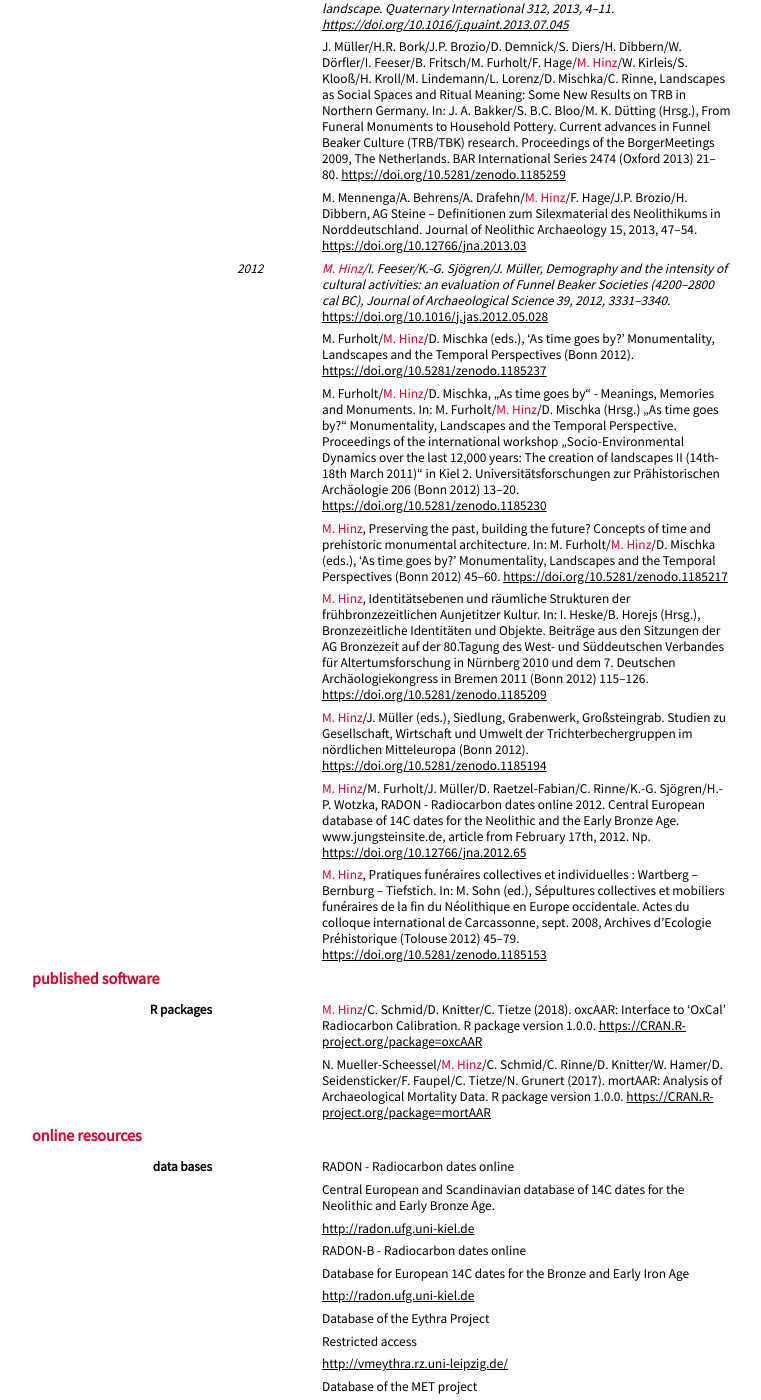
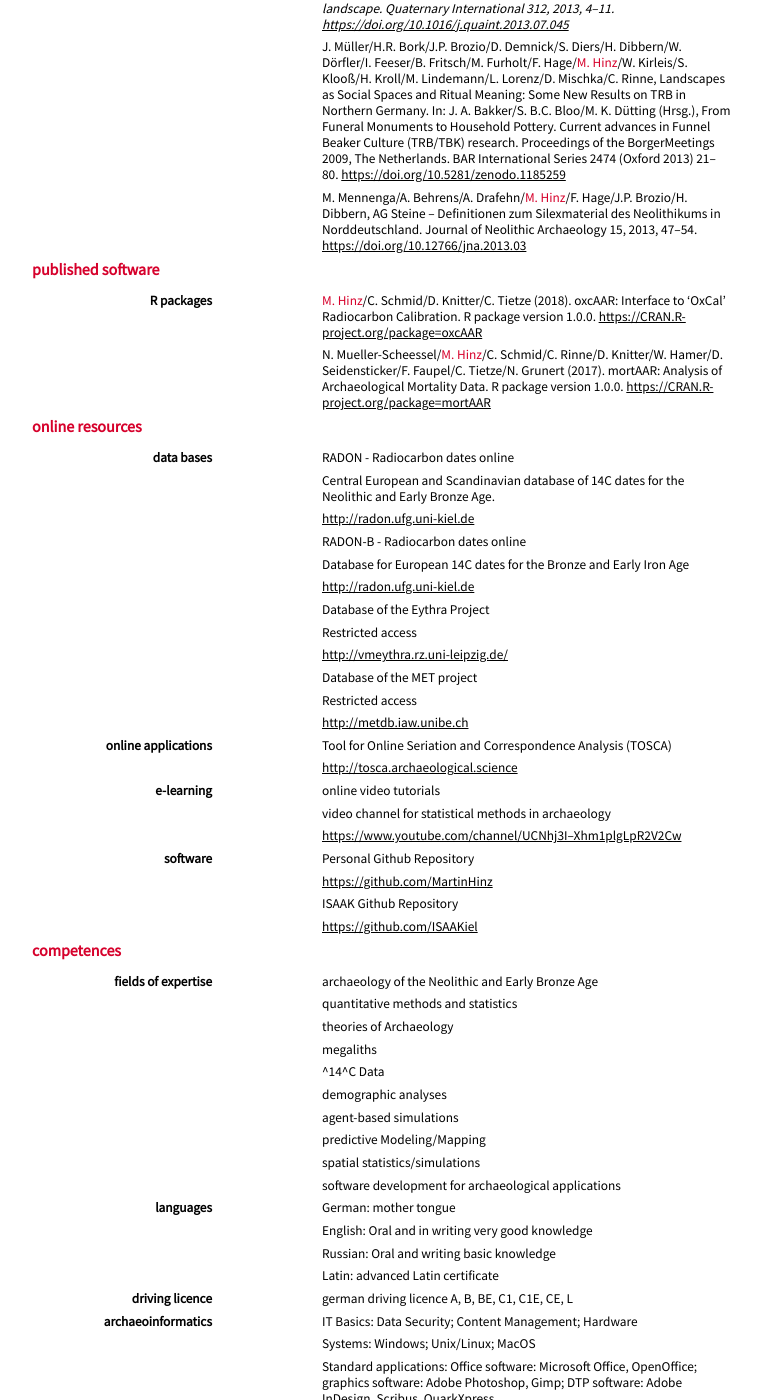
Before and after one commit to MartinHinz/cv, a Jekyll site: the page built from cv_english.md, in a window 1280 px wide and 1400 px high, scrolled down 3714 px. Shown: the whole window, without its empty margins (208-969 px from the left). Built offline with Jekyll 4.4.1, drawn with Linux system fonts in a browser that asks for light colours; nearby versions of some CDN libraries; our own code applies the rules of GitHub Pages for plain Markdown files.

Commit message:
Update cv_english.md

```diff
--- a/cv_english.md
+++ b/cv_english.md
@@ -211,16 +211,6 @@ in press
   - J. Müller/H.R. Bork/J.P. Brozio/D. Demnick/S. Diers/H. Dibbern/W. Dörfler/I. Feeser/B. Fritsch/M. Furholt/F. Hage/<span class="ich">M. Hinz</span>/W. Kirleis/S. Klooß/H. Kroll/M. Lindemann/L. Lorenz/D. Mischka/C. Rinne, Landscapes as Social Spaces and Ritual Meaning: Some New Results on TRB in Northern Germany. In: J. A. Bakker/S. B.C. Bloo/M. K. Dütting (Hrsg.), From Funeral Monuments to Household Pottery. Current advances in Funnel Beaker Culture (TRB/TBK) research. Proceedings of the BorgerMeetings 2009, The Netherlands. BAR International Series 2474 (Oxford 2013) 21–80. [https://doi.org/10.5281/zenodo.1185259](https://doi.org/10.5281/zenodo.1185259)
   - M. Mennenga/A. Behrens/A. Drafehn/<span class="ich">M. Hinz</span>/F. Hage/J.P. Brozio/H. Dibbern, AG Steine – Definitionen zum Silexmaterial des Neolithikums in Norddeutschland. Journal of Neolithic Archaeology 15, 2013, 47–54. [https://doi.org/10.12766/jna.2013.03](https://doi.org/10.12766/jna.2013.03)
 
-2012
-: - *<span class="ich">M. Hinz</span>/I. Feeser/K.-G. Sjögren/J. Müller, Demography and the intensity of cultural activities: an evaluation of Funnel Beaker Societies (4200–2800 cal BC), Journal of Archaeological Science 39, 2012, 3331–3340.* [https://doi.org/10.1016/j.jas.2012.05.028](https://doi.org/10.1016/j.jas.2012.05.028)
-  - M. Furholt/<span class="ich">M. Hinz</span>/D. Mischka (eds.), ‘As time goes by?’ Monumentality, Landscapes and the Temporal Perspectives (Bonn 2012). [https://doi.org/10.5281/zenodo.1185237](https://doi.org/10.5281/zenodo.1185237)
-  - M. Furholt/<span class="ich">M. Hinz</span>/D. Mischka, „As time goes by“ - Meanings, Memories and Monuments. In: M. Furholt/<span class="ich">M. Hinz</span>/D. Mischka (Hrsg.) „As time goes by?“ Monumentality, Landscapes and the Temporal Perspective. Proceedings of the international workshop „Socio-Environmental Dynamics over the last 12,000 years: The creation of landscapes II (14th-18th March 2011)“ in Kiel 2. Universitätsforschungen zur Prähistorischen Archäologie 206 (Bonn 2012) 13–20. [https://doi.org/10.5281/zenodo.1185230](https://doi.org/10.5281/zenodo.1185230)
-  - <span class="ich">M. Hinz</span>, Preserving the past, building the future? Concepts of time and prehistoric monumental architecture. In: M. Furholt/<span class="ich">M. Hinz</span>/D. Mischka (eds.), ‘As time goes by?’ Monumentality, Landscapes and the Temporal Perspectives (Bonn 2012) 45–60. [https://doi.org/10.5281/zenodo.1185217](https://doi.org/10.5281/zenodo.1185217)
-  - <span class="ich">M. Hinz</span>, Identitätsebenen und räumliche Strukturen der frühbronzezeitlichen Aunjetitzer Kultur. In: I. Heske/B. Horejs (Hrsg.), Bronzezeitliche Identitäten und Objekte. Beiträge aus den Sitzungen der AG Bronzezeit auf der 80.Tagung des West- und Süddeutschen Verbandes für Altertumsforschung in Nürnberg 2010 und dem 7. Deutschen Archäologiekongress in Bremen 2011 (Bonn 2012) 115–126. [https://doi.org/10.5281/zenodo.1185209](https://doi.org/10.5281/zenodo.1185209)
-  - <span class="ich">M. Hinz</span>/J. Müller (eds.), Siedlung, Grabenwerk, Großsteingrab. Studien zu Gesellschaft, Wirtschaft und Umwelt der Trichterbechergruppen im nördlichen Mitteleuropa (Bonn 2012). [https://doi.org/10.5281/zenodo.1185194](https://doi.org/10.5281/zenodo.1185194)
-  - <span class="ich">M. Hinz</span>/M. Furholt/J. Müller/D. Raetzel-Fabian/C. Rinne/K.-G. Sjögren/H.-P. Wotzka, RADON - Radiocarbon dates online 2012. Central European database of 14C dates for the Neolithic and the Early Bronze Age. www.jungsteinsite.de, article from February 17th, 2012. Np. [https://doi.org/10.12766/jna.2012.65](https://doi.org/10.12766/jna.2012.65)
-  - <span class="ich">M. Hinz</span>, Pratiques funéraires collectives et individuelles : Wartberg – Bernburg – Tiefstich. In: M. Sohn (ed.), Sépultures collectives et mobiliers funéraires de la fin du Néolithique en Europe occidentale.  Actes du colloque international de Carcassonne, sept. 2008, Archives d'Ecologie Préhistorique (Tolouse 2012) 45–79. [https://doi.org/10.5281/zenodo.1185153](https://doi.org/10.5281/zenodo.1185153)
-
 ## published software
 ### R packages
 &nbsp;
```
